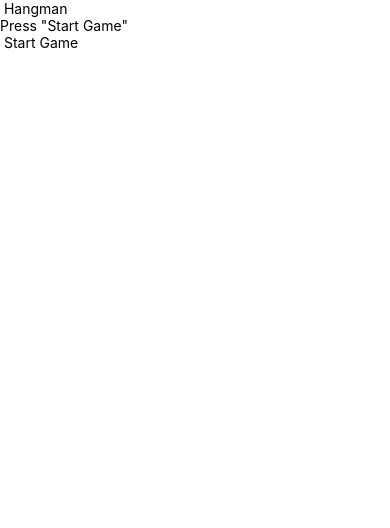
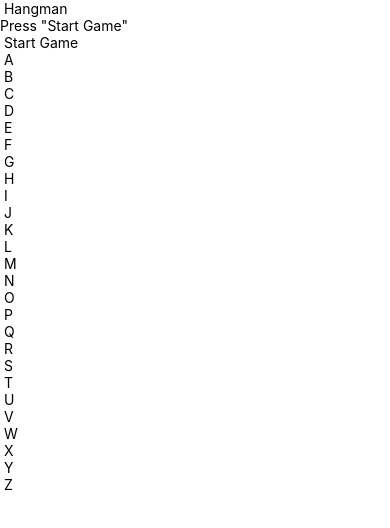
Before and after one commit to TejalKanti/hangman, a React Native app: screen / in a window 390 px wide. Shown: the top 528 px of the page. Built offline with nearby package versions, Linux system fonts and the light colour scheme.

Commit message:
scroll view code added

```diff
--- a/App.tsx
+++ b/App.tsx
@@ -37,9 +37,18 @@ export default function App() {
         )
       }
       <ScrollView>
+        { ALPHABET.map((letter) => (
+          <TouchableOpacity
+          key={letter}
+          >
+            <Text> {letter} </Text>
+          </TouchableOpacity>
+        ))
+        }
+      </ScrollView>
+        {
 
-      </ScrollView>
-
+        }
     </View>
   );
 };
```
